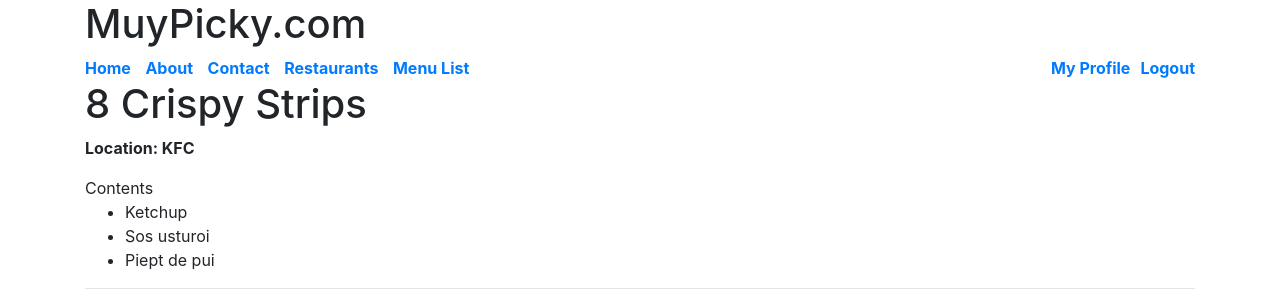
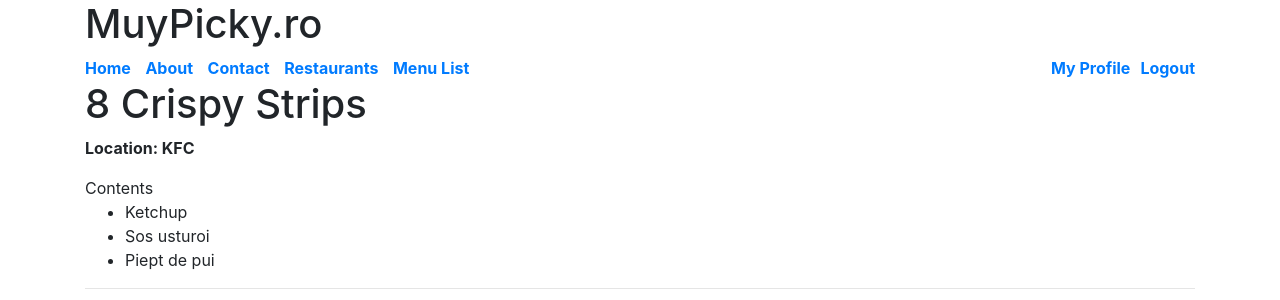
Before and after one commit to Radutiu-Horatiu/MuyPicky, a Django app: page /items/8/ in a window 1280 px wide. Shown: the top 300 px of the page. Run offline with Django 3.2, Linux system fonts and the light colour scheme; a user stored in the database is signed in; data comes from the database, SQL or seed files in the repository; some libraries are stand-ins or nearby versions.

Commit message:
com to ro

```diff
--- a/templates/snippets/nav.html
+++ b/templates/snippets/nav.html
@@ -1,6 +1,6 @@
 <div class="container">
 
-	<h1>MuyPicky.com</h1>
+	<h1>MuyPicky.ro</h1>
 
 	<a href='{% url "home" %}'>Home</a>
 	<a href='{% url "about" %}'>About</a>
```
